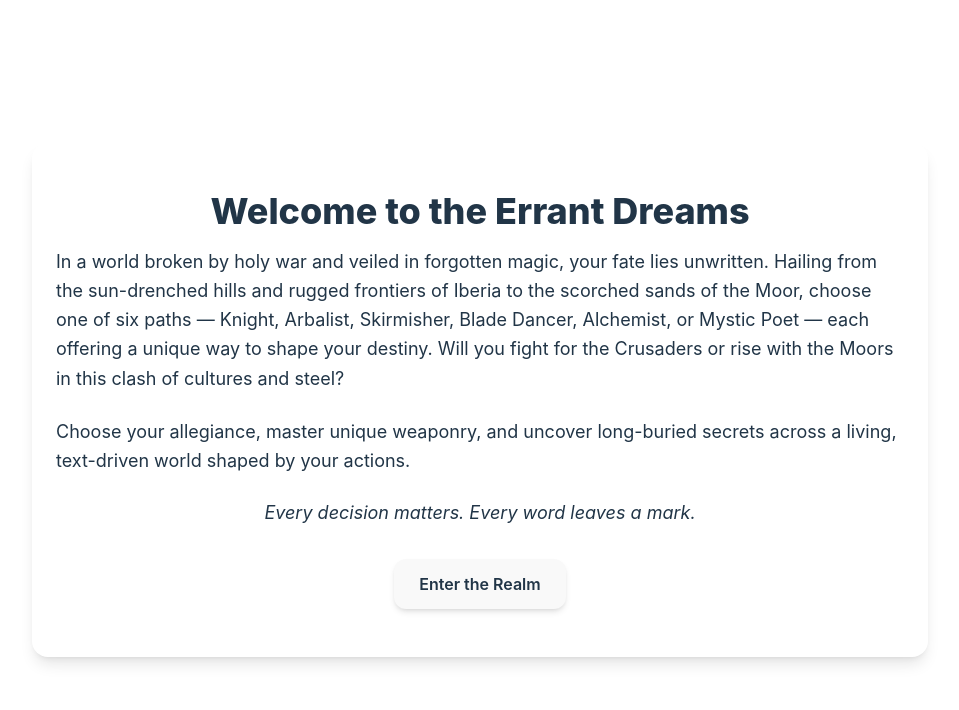
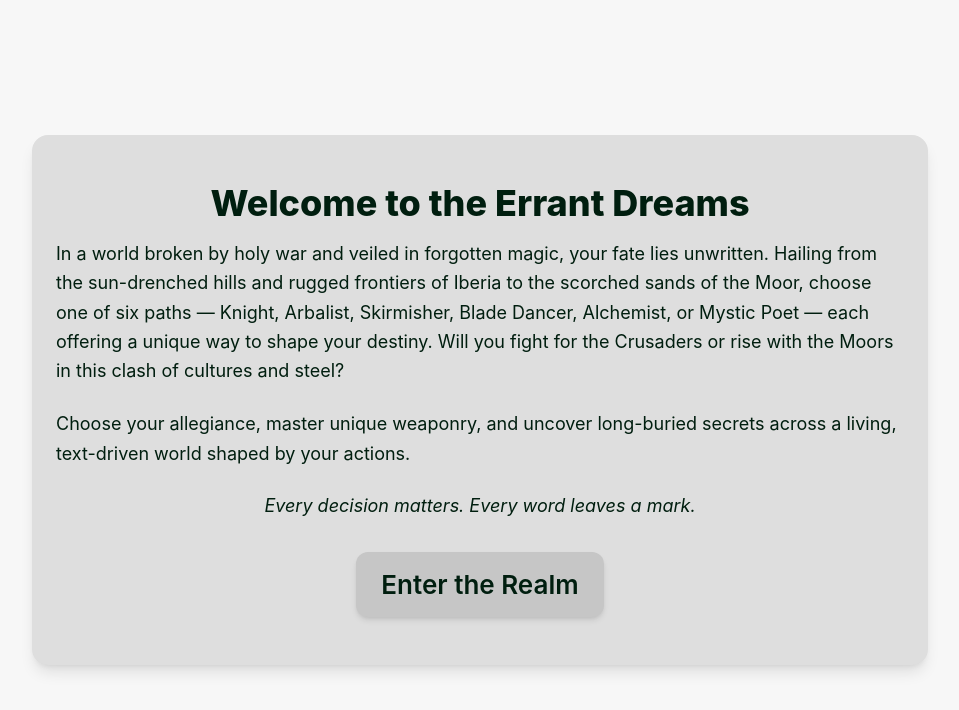
Before and after one commit to GameRuiner/ErrantDreams, a React (Vite) app in the folder src/ui/: page / in a window 1280 px wide. Shown: the top 710 px of the page, without its empty margins (160-1119 px from the left). Built offline with nearby package versions, Linux system fonts and the light colour scheme.

Commit message:
Enhance styling for IndexPage: add section styles and update global CSS variables for better theming support

```diff
--- a/src/ui/src/css/global.css
+++ b/src/ui/src/css/global.css
@@ -1,11 +1,26 @@
 :root {
+
+  --dartmouth-green: #016331;
+  --fire-engine-red: #CF0820;
+  --school-bus-yellow: #FCDE03;
+  --seasalt: #F7F7F7;
+
+  --color-dartmouth-green-darker: color-mix(in srgb, var(--dartmouth-green) 30%, black);
+  --color-dartmouth-green-dark: color-mix(in srgb, var(--dartmouth-green) 35%, black);
+  --color-dartmouth-green-light: color-mix(in srgb, var(--dartmouth-green) 80%, white);
+  --color-fire-engine-red-dark: color-mix(in srgb, var(--fire-engine-red) 80%, black);
+  --color-fire-engine-red-light: color-mix(in srgb, var(--fire-engine-red) 80%, white);
+  --color-seasalt-light: color-mix(in srgb, var(--seasalt) 80%, white);
+  --color-seasalt-dark: color-mix(in srgb, var(--seasalt) 90%, black);
+  --color-seasalt-darker: color-mix(in srgb, var(--seasalt) 80%, black);
+
   font-family: Inter, system-ui, Avenir, Helvetica, Arial, sans-serif;
   line-height: 1.5;
   font-weight: 400;
 
   color-scheme: light dark;
   color: rgba(255, 255, 255, 0.87);
-  background-color: #242424;
+  background-color: var(--color-dartmouth-green-darker);
 
   font-synthesis: none;
   text-rendering: optimizeLegibility;
@@ -57,13 +72,13 @@ button:focus-visible {
 
 @media (prefers-color-scheme: light) {
   :root {
-    color: #213547;
-    background-color: #ffffff;
+    color: var(--color-dartmouth-green-darker);
+    background-color: var(--seasalt);
   }
   a:hover {
     color: #747bff;
   }
   button {
-    background-color: #f9f9f9;
+    background-color: var(--color-seasalt-darker);
   }
 }
--- a/src/ui/src/css/index-page.module.css
+++ b/src/ui/src/css/index-page.module.css
@@ -1,3 +1,13 @@
+.section {
+  background-color: var(--color-dartmouth-green-dark);
+}
+
+@media (prefers-color-scheme: light) {
+  .section {
+    background-color: var(--color-seasalt-dark);
+  }
+}
+
 .App-logo {
   height: 40vmin;
   pointer-events: none;
--- a/src/ui/src/views/IndexPage.tsx
+++ b/src/ui/src/views/IndexPage.tsx
@@ -3,7 +3,7 @@ import styles from "../css/index-page.module.css";
 
 const IndexPage: React.FC = () => {
   return (
-    <section className={`max-w-4xl mx-auto px-6 py-12 rounded-2xl shadow-lg`}>
+    <section className={`${styles.section} max-w-4xl mx-auto px-6 py-12 rounded-2xl shadow-lg`}>
       <h1 className={`text-4xl font-extrabold mb-4 text-center`}>
         Welcome to the Errant Dreams
       </h1>
```
